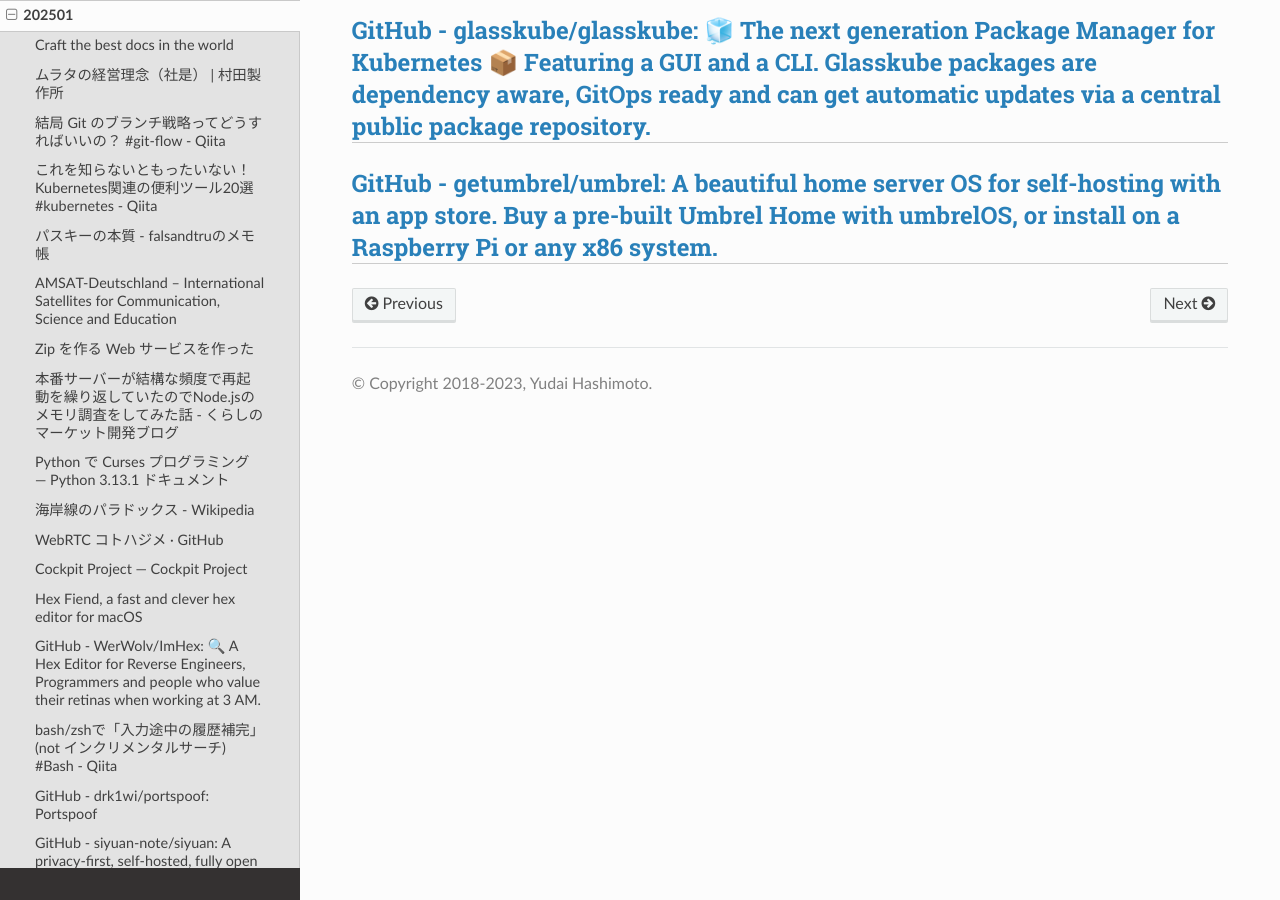
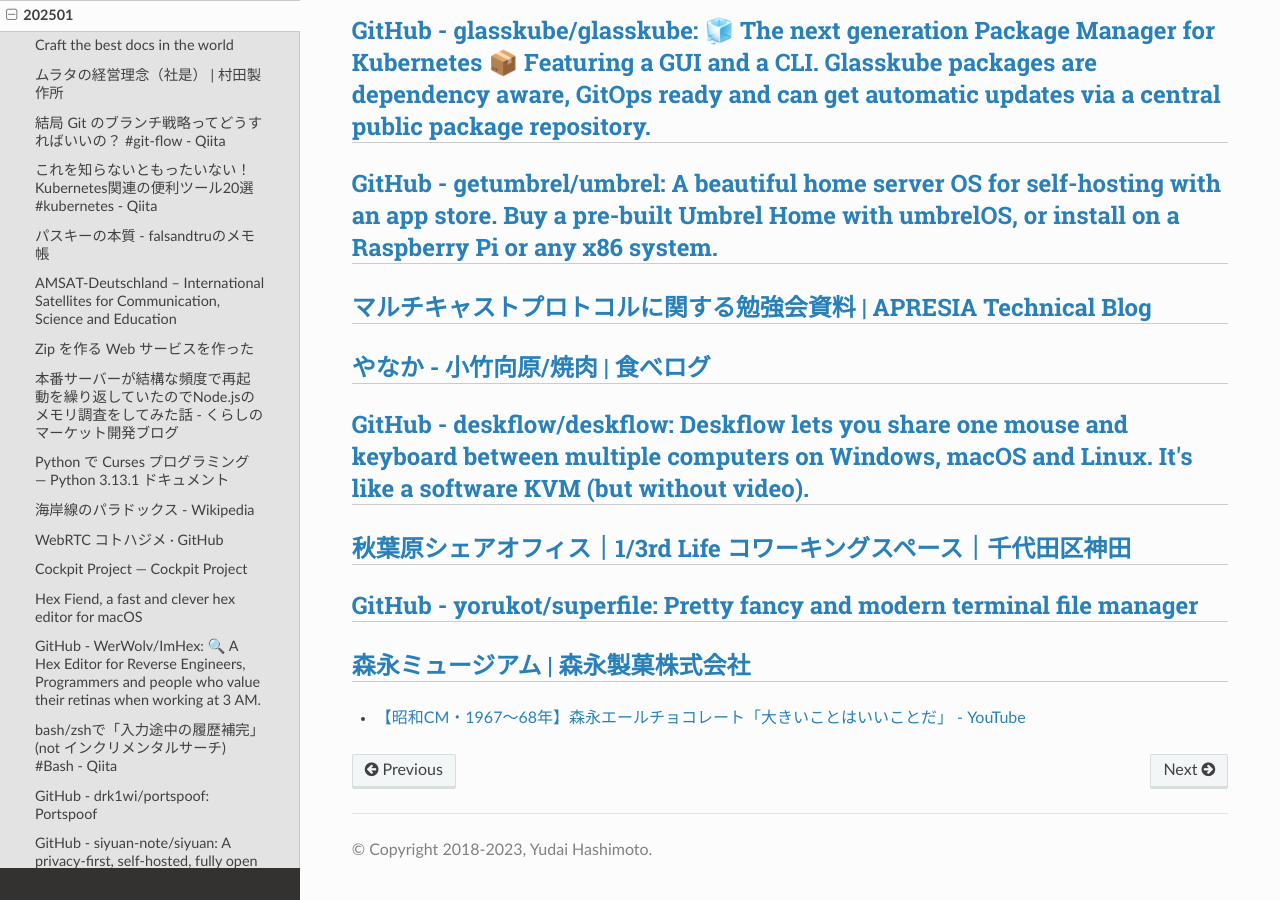
Before and after one commit to jp7fkf/JP7FKF-Warehouse, a Sphinx documentation site: the page built from source/dialy/202501.md, in a window 1280 px wide and 900 px high, scrolled down 4548 px. Built offline with Sphinx 7.4.7 and the Read the Docs theme 3.1.0, drawn with Linux system fonts in a browser that asks for light colours.

Commit message:
2025-01-20 03:26:47 JST

```diff
--- a/source/_static/html/index.html
+++ b/source/_static/html/index.html
@@ -116,7 +116,8 @@
 <li>2024/07 <a class="reference external" href="https://www.credly.com/badges/8d85405c-c4c5-4826-b63c-b7740ed389ed/public_url">Google Cloud Certified - Professional Machine Learning Engineer</a></li>
 <li>2024/07 <a class="reference external" href="https://www.credly.com/badges/cbd547e3-a4d1-4c68-b133-31f18eecc5ee/public_url">Google Cloud Certified - Associate Cloud Engineer</a></li>
 <li>2024/07 <a class="reference external" href="https://www.credly.com/badges/5701e777-fc0e-40fa-92ce-49d5386f2f1f/public_url">Google Cloud Certified - Cloud Digital Leader</a></li>
-<li>TOEICは最高でも700ptsに満たない程度です．</li>
+<li>2024/11 <a class="reference external" href="https://www.credly.com/badges/3958e787-b52a-408c-a7f2-4dc1604805f1/public_url">Google Cloud Certified - Associate Data Practitioner</a></li>
+<li>TOEIC L&R 700台</li>
 </ul>
 
 <h2>Life Events</h2>
@@ -247,6 +248,7 @@
 <li>2024/07 <a class="reference external" href="https://www.credly.com/badges/8d85405c-c4c5-4826-b63c-b7740ed389ed/public_url">Google Cloud Certified - Professional Machine Learning Engineer</a></li>
 <li>2024/07 <a class="reference external" href="https://www.credly.com/badges/cbd547e3-a4d1-4c68-b133-31f18eecc5ee/public_url">Google Cloud Certified - Associate Cloud Engineer</a></li>
 <li>2024/07 <a class="reference external" href="https://www.credly.com/badges/5701e777-fc0e-40fa-92ce-49d5386f2f1f/public_url">Google Cloud Certified - Cloud Digital Leader</a></li>
+<li>2024/11 <a class="reference external" href="https://www.credly.com/badges/3958e787-b52a-408c-a7f2-4dc1604805f1/public_url">Google Cloud Certified - Associate Data Practitioner</a></li>
 </ul>
 
 <h2>論文/発表</h2>
--- a/source/dialy/202501.md
+++ b/source/dialy/202501.md
@@ -127,3 +127,16 @@
 ## [GitHub - glasskube/glasskube: 🧊 The next generation Package Manager for Kubernetes 📦 Featuring a GUI and a CLI. Glasskube packages are dependency aware, GitOps ready and can get automatic updates via a central public package repository.](https://github.com/glasskube/glasskube)
 
 ## [GitHub - getumbrel/umbrel: A beautiful home server OS for self-hosting with an app store. Buy a pre-built Umbrel Home with umbrelOS, or install on a Raspberry Pi or any x86 system.](https://github.com/getumbrel/umbrel)
+
+## [マルチキャストプロトコルに関する勉強会資料 | APRESIA Technical Blog](https://www.apresiatac.jp/blog/202501098997/)
+
+## [やなか - 小竹向原/焼肉 | 食べログ](https://tabelog.com/tokyo/A1322/A132202/13118843/)
+
+## [GitHub - deskflow/deskflow: Deskflow lets you share one mouse and keyboard between multiple computers on Windows, macOS and Linux. It's like a software KVM (but without video).](https://github.com/deskflow/deskflow)
+
+## [秋葉原シェアオフィス｜1/3rd Life コワーキングスペース｜千代田区神田](https://www.1-3rdlife.com/)
+
+## [GitHub - yorukot/superfile: Pretty fancy and modern terminal file manager](https://github.com/yorukot/superfile)
+
+## [森永ミュージアム | 森永製菓株式会社](https://www.morinaga.co.jp/museum/history/detail/product/100)
+- [【昭和CM・1967～68年】森永エールチョコレート「大きいことはいいことだ」 - YouTube](https://www.youtube.com/watch?v=Derx55PXa8k)
```
Also changed, not shown: source/hobbies/places.md (+1 -0 lines), source/profile.md (+3 -1 lines).
